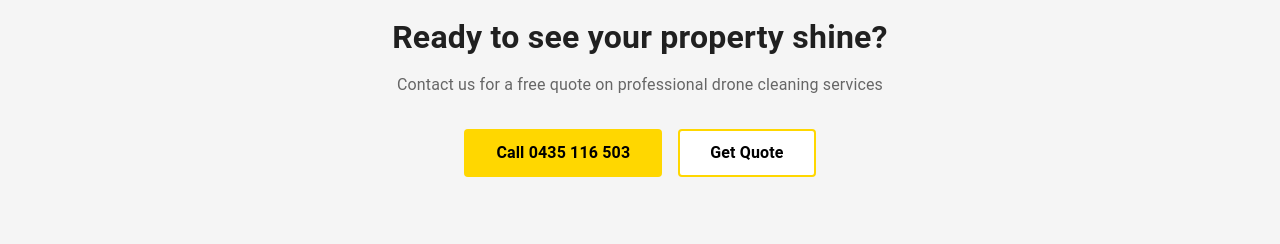
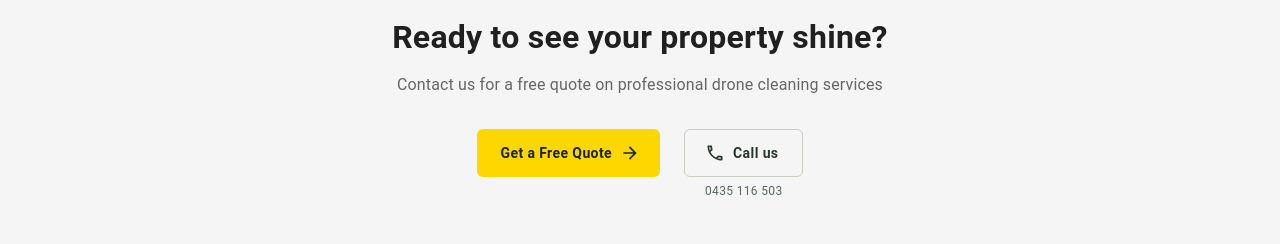
Before and after one commit to steven29-test/jamien-drone-cleaning, a React (Vite) app: page / in a window 1280 px wide. Shown: the part 1540-1784 px from the top of the page. Built offline with nearby package versions, Linux system fonts and the light colour scheme.

Commit message:
Refine call and quote actions with clear hierarchy and desktop phone caption

```diff
--- a/src/components/BeforeAfterSlider.tsx
+++ b/src/components/BeforeAfterSlider.tsx
@@ -1,7 +1,7 @@
+import ContactActions from './ContactActions'
 import { Box, Container, Typography } from '@mui/material'
 import { useState, useEffect } from 'react'
 import { ChevronLeft as ChevronLeftIcon, ChevronRight as ChevronRightIcon } from '@mui/icons-material'
-import { Link } from 'react-router-dom'
 
 interface Slide {
   id: number
@@ -62,54 +62,7 @@ export default function BeforeAfterSlider() {
           <Typography variant="body1" sx={{ color: '#666', mb: 4, fontSize: { xs: '0.95rem', md: '1rem' } }}>
             Contact us for a free quote on professional drone cleaning services
           </Typography>
-          <Box sx={{ display: 'flex', gap: 2, justifyContent: 'center', flexWrap: 'wrap', flexDirection: { xs: 'column', sm: 'row' } }}>
-            <Box
-              component="a"
-              href="tel:+61435116503"
-              sx={{
-                display: 'inline-block',
-                backgroundColor: '#ffd700',
-                color: '#000',
-                padding: { xs: '14px 24px', md: '12px 32px' },
-                borderRadius: '4px',
-                textDecoration: 'none',
-                fontWeight: 'bold',
-                fontSize: { xs: '0.95rem', md: '1rem' },
-                transition: 'background-color 0.3s',
-                '&:hover': {
-                  backgroundColor: '#ffed4e'
-                },
-                width: { xs: '100%', sm: 'auto' },
-                textAlign: 'center',
-              }}
-            >
-              Call 0435 116 503
-            </Box>
-            <Box
-              component={Link}
-              to="/contact"
-              sx={{
-                display: 'inline-block',
-                backgroundColor: '#fff',
-                color: '#000',
-                border: '2px solid #ffd700',
-                padding: { xs: '12px 22px', md: '10px 30px' },
-                borderRadius: '4px',
-                textDecoration: 'none',
-                fontWeight: 'bold',
-                fontSize: { xs: '0.95rem', md: '1rem' },
-                transition: 'all 0.3s',
-                '&:hover': {
-                  backgroundColor: '#ffd700',
-                  color: '#000'
-                },
-                width: { xs: '100%', sm: 'auto' },
-                textAlign: 'center',
-              }}
-            >
-              Get Quote
-            </Box>
-          </Box>
+          <ContactActions centered />
         </Box>
 
         {/* Slider Header */}
--- /dev/null
+++ b/src/components/ContactActions.tsx
@@ -0,0 +1,14 @@
+import { Box, Button, Stack, Typography } from '@mui/material'
+import { ArrowForward, PhoneOutlined } from '@mui/icons-material'
+import { Link } from 'react-router-dom'
+
+export default function ContactActions({ quoteUrl = '/contact', dark = false, centered = false }: { quoteUrl?: string; dark?: boolean; centered?: boolean }) {
+  const color = dark ? '#fff' : '#26382c'
+  return <Stack direction={{ xs: 'column', sm: 'row' }} spacing={{ xs: 1.5, sm: 3 }} alignItems={{ xs: 'stretch', sm: 'flex-start' }} justifyContent={centered ? 'center' : 'flex-start'}>
+    <Button component={Link} to={quoteUrl} endIcon={<ArrowForward sx={{ fontSize: 18 }} />} sx={{ bgcolor: '#ffd700', color: '#17251c', minHeight: 48, px: 3, borderRadius: 1.5, textTransform: 'none', fontWeight: 700, boxShadow: 'none', '&:hover': { bgcolor: '#ffe66b' } }}>Get a Free Quote</Button>
+    <Box sx={{ textAlign: 'center' }}>
+      <Button component="a" href="tel:+61435116503" aria-label="Call Jamien Drone Cleaning on 0435 116 503" startIcon={<PhoneOutlined sx={{ fontSize: 19 }} />} sx={{ color, border: dark ? '1px solid rgba(255,255,255,.35)' : '1px solid #c7cdc3', minHeight: 48, width: { xs: '100%', sm: 'auto' }, px: 3, borderRadius: 1.5, textTransform: 'none', fontWeight: 650, '&:hover': { bgcolor: dark ? 'rgba(255,255,255,.06)' : '#edf0e8', borderColor: color } }}>Call us</Button>
+      <Typography sx={{ display: { xs: 'none', md: 'block' }, mt: .75, fontSize: 12, lineHeight: 1.4, color, opacity: .75, letterSpacing: .35 }}>0435 116 503</Typography>
+    </Box>
+  </Stack>
+}
--- a/src/components/GoogleReviews.tsx
+++ b/src/components/GoogleReviews.tsx
@@ -1,3 +1,4 @@
+import ContactActions from './ContactActions'
 import { Box, Container, Typography, Rating, Card, CardContent, Grid, Avatar } from '@mui/material';
 import { VerifiedUser as VerifiedIcon } from '@mui/icons-material';
 
@@ -233,50 +234,7 @@ export default function GoogleReviews() {
           <Typography variant="body1" sx={{ color: '#666', mb: 3 }}>
             Contact us for a free quote on professional drone cleaning services
           </Typography>
-          <Box sx={{ display: 'flex', gap: 2, justifyContent: 'center', flexWrap: 'wrap' }}>
-            <Box
-              component="a"
-              href="tel:+61435116503"
-              sx={{
-                display: 'inline-block',
-                backgroundColor: '#ffd700',
-                color: '#000',
-                padding: '12px 32px',
-                borderRadius: '4px',
-                textDecoration: 'none',
-                fontWeight: 'bold',
-                fontSize: '1rem',
-                transition: 'background-color 0.3s',
-                '&:hover': {
-                  backgroundColor: '#ffed4e'
-                }
-              }}
-            >
-              Call 0435 116 503
-            </Box>
-            <Box
-              component="a"
-              href="/contact"
-              sx={{
-                display: 'inline-block',
-                backgroundColor: '#fff',
-                color: '#000',
-                border: '2px solid #ffd700',
-                padding: '10px 30px',
-                borderRadius: '4px',
-                textDecoration: 'none',
-                fontWeight: 'bold',
-                fontSize: '1rem',
-                transition: 'all 0.3s',
-                '&:hover': {
-                  backgroundColor: '#ffd700',
-                  color: '#000'
-                }
-              }}
-            >
-              Get Quote
-            </Box>
-          </Box>
+          <ContactActions centered />
         </Box>
 
         {/* Schema.org JSON-LD */}
--- a/src/components/Navigation.tsx
+++ b/src/components/Navigation.tsx
@@ -126,7 +126,7 @@ export default function Navigation() {
                   '&:hover': { backgroundColor: '#ffed4e' },
                 }}
               >
-                Call 0435 116 503
+                0435 116 503
               </Button>
               {navLinks.map((link) => link.path === '/services' ? (
                 <Button
@@ -173,7 +173,7 @@ export default function Navigation() {
                   whiteSpace: 'nowrap',
                 }}
               >
-                Call 0435 116 503
+                0435 116 503
               </Button>
               <IconButton
                 color="inherit"
--- a/src/pages/CommercialService.tsx
+++ b/src/pages/CommercialService.tsx
@@ -1,3 +1,4 @@
+import ContactActions from '../components/ContactActions'
 import { useEffect } from 'react'
 import { Link, useParams } from 'react-router-dom'
 import { Box, Container, Typography, Button, Grid, Stack, Accordion, AccordionSummary, AccordionDetails } from '@mui/material'
@@ -29,7 +30,7 @@ export default function CommercialService() {
       <Container maxWidth="lg">
         <Stack direction="row" spacing={1} sx={{ mb: 4, color: '#afc0b3', fontSize: 12 }}><Link to="/services" style={{ color: 'inherit' }}>Services</Link><span>/</span><span>Commercial</span></Stack>
         <Grid container spacing={4} alignItems="center">
-          <Grid item xs={12} md={9}><Typography sx={{ color: '#e8d46c', fontWeight: 700, letterSpacing: 2, textTransform: 'uppercase', fontSize: 11, mb: 2 }}>Sydney · Commercial exteriors</Typography><Typography component="h1" sx={{ fontSize: { xs: 38, md: 60 }, lineHeight: 1.08, letterSpacing: '-.04em', fontWeight: 750, mb: 2 }}>{service.label}</Typography><Typography sx={{ fontSize: { xs: 17, md: 20 }, color: '#c5d0c8', lineHeight: 1.7, maxWidth: 680, mb: 3.5 }}>{service.intro}</Typography><Stack direction={{ xs: 'column', sm: 'row' }} spacing={2}><Button component={Link} to={quoteUrl} endIcon={<ArrowForward />} sx={primaryButton}>Request a Site Quote</Button><Button component="a" href="tel:+61435116503" sx={{ color: '#fff', px: 2, textTransform: 'none' }}>Call 0435 116 503</Button></Stack></Grid>
+          <Grid item xs={12} md={9}><Typography sx={{ color: '#e8d46c', fontWeight: 700, letterSpacing: 2, textTransform: 'uppercase', fontSize: 11, mb: 2 }}>Sydney · Commercial exteriors</Typography><Typography component="h1" sx={{ fontSize: { xs: 38, md: 60 }, lineHeight: 1.08, letterSpacing: '-.04em', fontWeight: 750, mb: 2 }}>{service.label}</Typography><Typography sx={{ fontSize: { xs: 17, md: 20 }, color: '#c5d0c8', lineHeight: 1.7, maxWidth: 680, mb: 3.5 }}>{service.intro}</Typography><ContactActions quoteUrl={quoteUrl} dark /></Grid>
           <Grid item xs={12} md={3} sx={{ display: { xs: 'none', md: 'block' } }}><Box sx={{ width: 180, height: 180, borderRadius: 4, border: '1px solid #53695a', bgcolor: '#283f31', display: 'grid', placeItems: 'center', transform: 'rotate(5deg)', ml: 'auto' }}><Icon sx={{ color: '#e8d46c', fontSize: 90, transform: 'rotate(-5deg)' }} /></Box></Grid>
         </Grid>
       </Container>
--- a/src/pages/ResidentialService.tsx
+++ b/src/pages/ResidentialService.tsx
@@ -1,3 +1,4 @@
+import ContactActions from '../components/ContactActions'
 import { useEffect } from 'react'
 import { Link, useParams } from 'react-router-dom'
 import { Box, Container, Typography, Button, Grid, Stack, Accordion, AccordionSummary, AccordionDetails } from '@mui/material'
@@ -34,10 +35,7 @@ export default function ResidentialService() {
             </Stack>
             <Typography component="h1" sx={{ color: '#222a23', fontSize: { xs: 38, sm: 48, md: 64 }, fontWeight: 750, lineHeight: 1.06, letterSpacing: '-.045em', mb: 2.5 }}>{service.label}</Typography>
             <Typography sx={{ color: '#60645b', fontSize: { xs: 17, md: 19 }, lineHeight: 1.65, maxWidth: 600, mb: 3.5 }}>{hero.copy}</Typography>
-            <Stack direction="row" spacing={2} alignItems="center" flexWrap="wrap" useFlexGap>
-              <Button component={Link} to={quoteUrl} endIcon={<ArrowForward sx={{ fontSize: 18 }} />} sx={{ bgcolor: '#222a23', color: '#fff', px: 3, py: 1.6, borderRadius: 1, textTransform: 'none', fontWeight: 650, '&:hover': { bgcolor: '#40513d' } }}>Get a Free Quote</Button>
-              <Button component="a" href="tel:+61435116503" sx={{ color: '#353e33', textTransform: 'none', fontSize: 14 }}>Call 0435 116 503</Button>
-            </Stack>
+            <ContactActions quoteUrl={quoteUrl} />
           </Grid>
           <Grid item xs={12} md={3} sx={{ display: { xs: 'none', md: 'block' } }}>
             <Box sx={{ width: 190, height: 190, ml: 'auto', borderRadius: '50%', bgcolor: '#e8e8dc', position: 'relative', display: 'grid', placeItems: 'center' }}>
```
